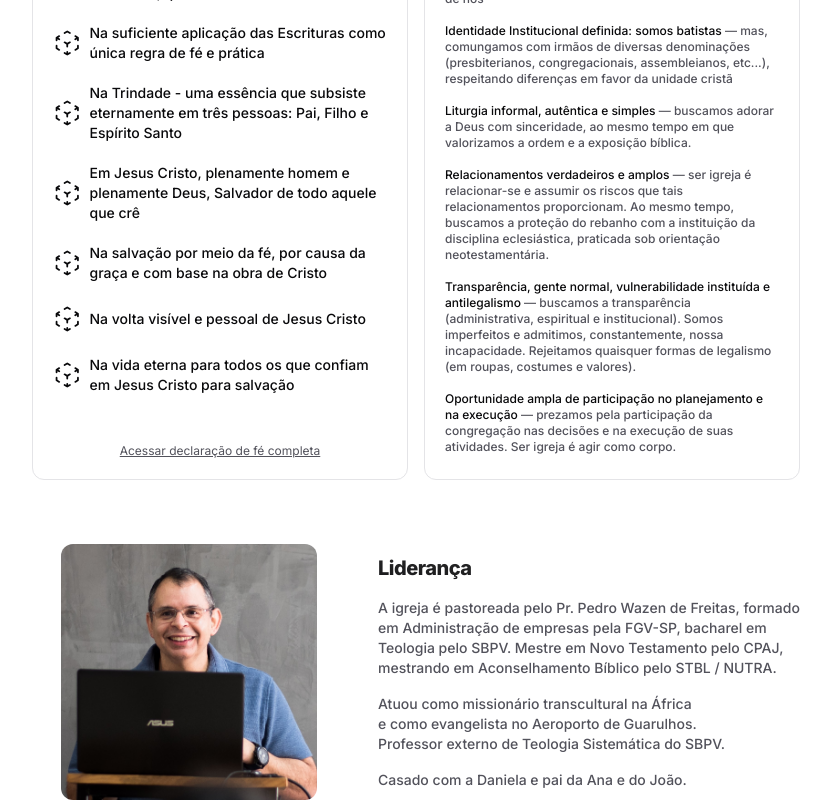
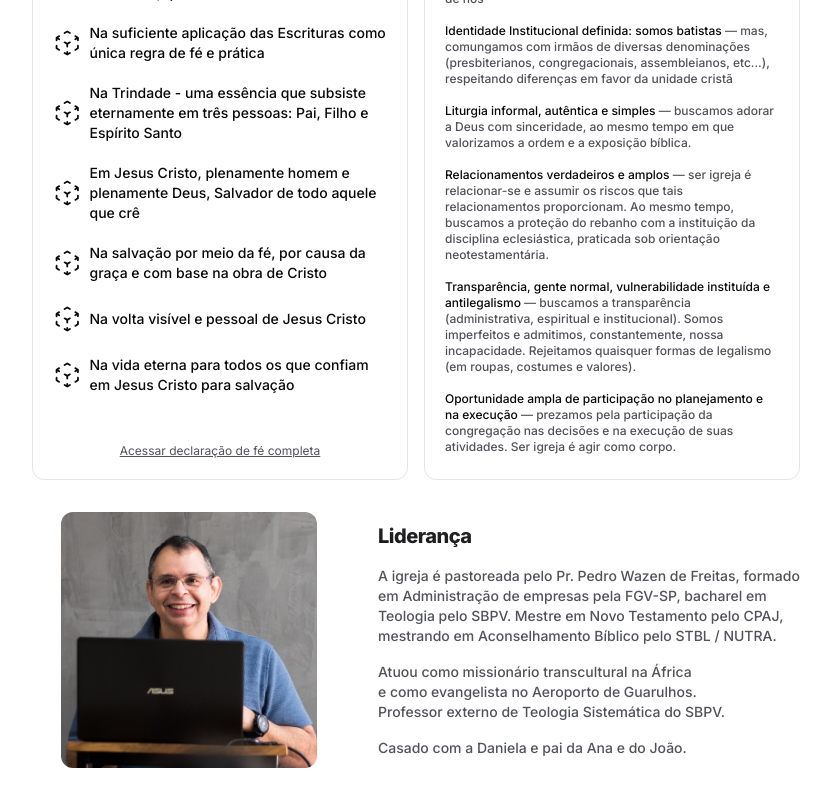
Before and after one commit to filipeveronezi/trindade, a Next.js app: page / in a window 1280 px wide. Shown: the part 2690-3490 px from the top of the page, without its empty margins (224-1055 px from the left). After the commit the page ends 3458 px from the top, so only its background shows below. Built offline with nearby package versions, Linux system fonts and the light colour scheme.

Commit message:
refactor: update ui spacings

```diff
--- a/src/components/leadership.tsx
+++ b/src/components/leadership.tsx
@@ -3,7 +3,7 @@ import { Balancer } from 'react-wrap-balancer'
 
 export function Leadership() {
   return (
-    <section className="mt-16 flex w-full max-w-3xl flex-col-reverse gap-8 sm:flex-row sm:items-center">
+    <section className="mt-8 flex w-full max-w-3xl flex-col-reverse gap-8 sm:flex-row sm:items-center">
       <Image
         className="mx-auto aspect-video h-full w-full rounded-xl object-cover sm:aspect-square sm:max-h-64 sm:max-w-[16rem]"
         src="/pedro.jpg"
```
